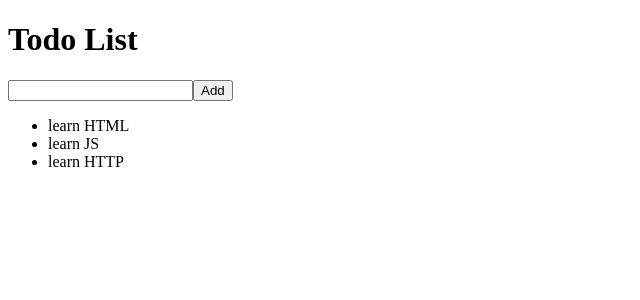
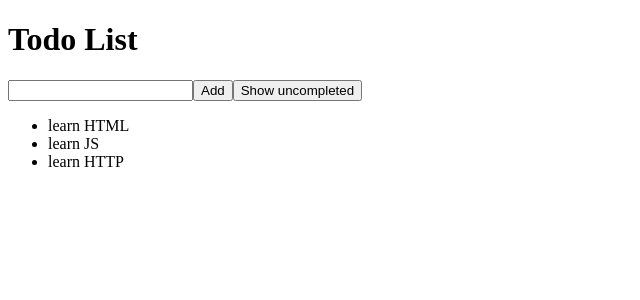
Before and after one commit to AustinWang0120/fso-demo, a React (Create React App) app: page / in a window 1280 px wide. Shown: the top 300 px of the page, without its empty margins (0-640 px from the left). Built offline with nearby package versions, Linux system fonts and the light colour scheme.

Commit message:
add: show button

```diff
--- a/src/App.js
+++ b/src/App.js
@@ -4,6 +4,7 @@ import Todo from "./components/Todo"
 const App = (props) => {
     const [todos, setTodos] = useState(props.todos)
     const [newTodoContent, setNewTodoContent] = useState("")
+    const [showAll, setShowAll] = useState(true)
 
     const addTodo = (event) => {
         event.preventDefault()
@@ -19,15 +20,24 @@ const App = (props) => {
 
     const handleNewTodoChange = (event) => setNewTodoContent(event.target.value)
 
+    const handleShowClick = () => setShowAll(!showAll)
+
+    const todosToShow = showAll
+        ? todos
+        : todos.filter((todo) => !todo.completed)
+
     return (
         <div>
             <h1>Todo List</h1>
             <form onSubmit={addTodo}>
                 <input value={newTodoContent} onChange={handleNewTodoChange} />
                 <button type="submit">Add</button>
+                <button type="button" onClick={handleShowClick}>
+                    Show {showAll ? "uncompleted" : "all"}
+                </button>
             </form>
             <ul>
-                {todos.map((todo) => (
+                {todosToShow.map((todo) => (
                     <Todo key={todo.id} todo={todo} />
                 ))}
             </ul>
```
